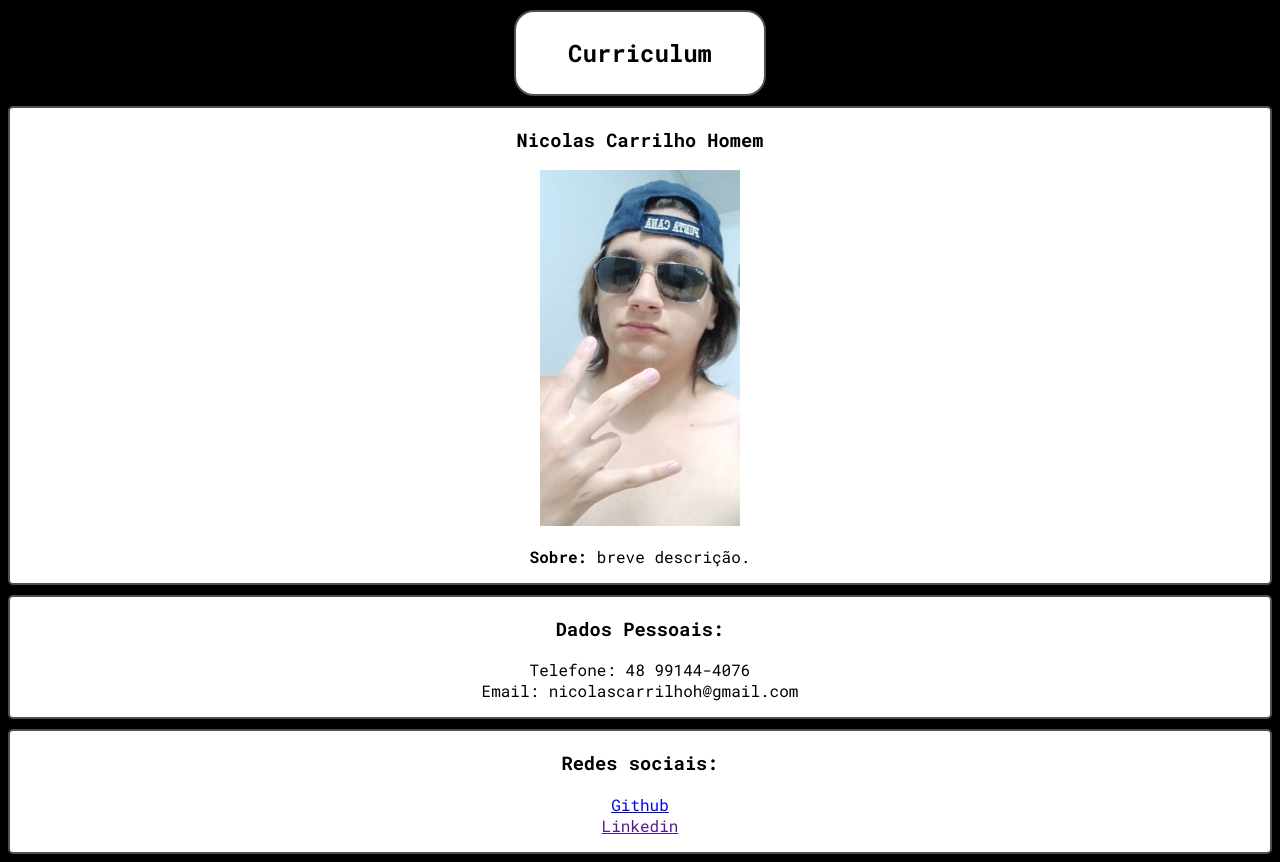
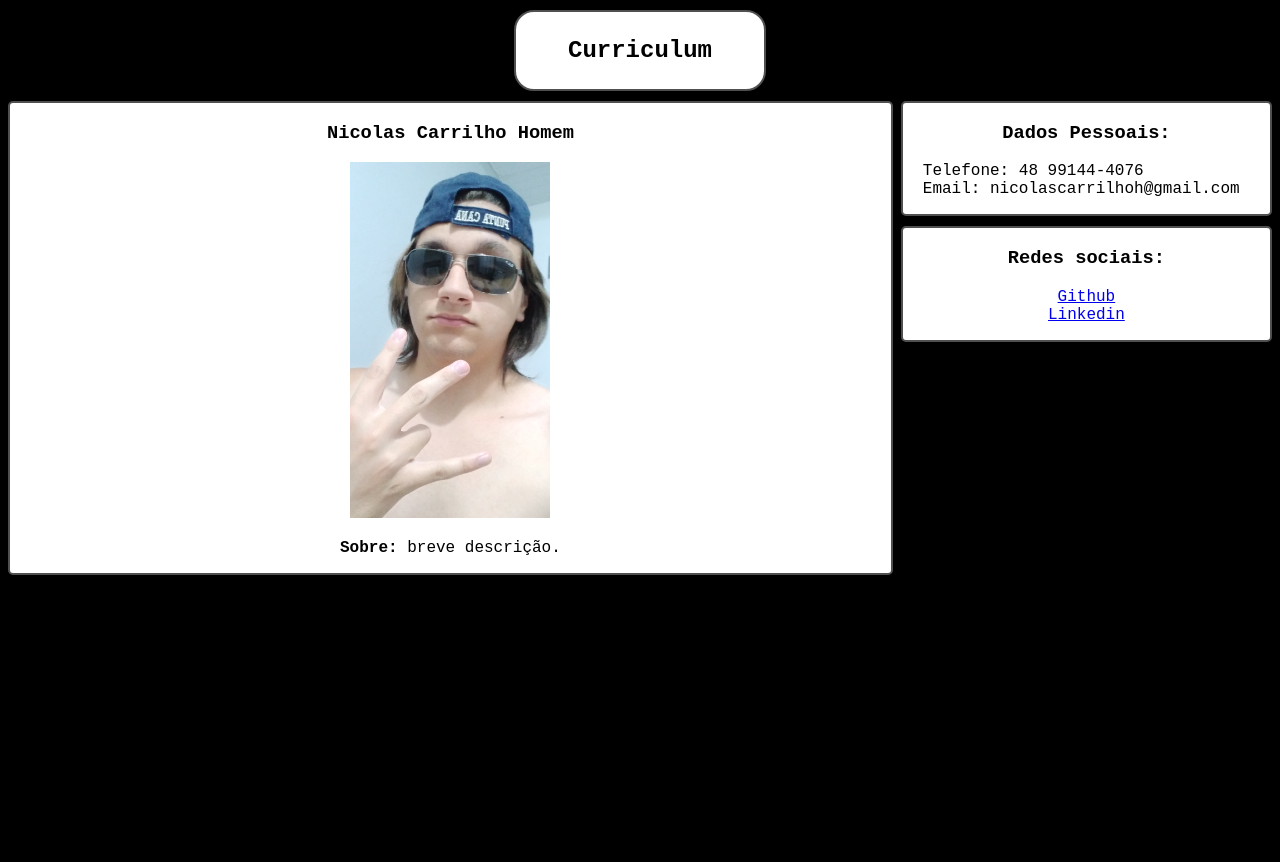
Before and after one commit to DevNCH/fmp_html, a plain HTML site: page repositorio/curriculo.html in a window 1280 px wide. After the commit the page ends 800 px from the top, so only its background shows below. Drawn offline with Linux system fonts and the light colour scheme.

Commit message:
Add files via upload

```diff
--- a/repositorio/curriculo.html
+++ b/repositorio/curriculo.html
@@ -7,19 +7,22 @@
 </head>
 
 <body>
-    <div class="divs" id="div_titulo">
+    <div class="divs" id="titulo">
         <h2>Curriculum</h2>
     </div>
 
-    <div class="divs" id="div_sobre_mim">
+    <div id="formato">
+        <div id="coluna_1">
+            <div class="divs" id="sobre_mim">
                 <h3>Nicolas Carrilho Homem</h3>
 
-        <img width="200" src="imagens/eu.jpg">
+                <img src="imagens/eu.jpg">
 
                 <p><b>Sobre:</b> breve descrição.</p>
             </div>
-
-    <div class="divs" id="div_dados_pessoais">
+        </div>
+        <div id="coluna_2">
+            <div class="divs" id="dados_pessoais">
                 <h3>Dados Pessoais:</h3>
                 <ul>
                     <li>Telefone: 48 99144-4076</li>
@@ -27,12 +30,14 @@
                 </ul>
             </div>
 
-    <div class="divs" id="div_redes_sociais">
+            <div class="divs" id="redes_sociais">
                 <h3>Redes sociais:</h3>
                 <ul>
                     <li><a target="_blank" href="https://github.com/DevNCH">Github</a></li>
-            <li><a target="_blank" href="">Linkedin</a></li>
+                    <li><a target="_blank" href="https://br.linkedin.com/in/nicolas-carrilho-homem">Linkedin</a></li>
                 </ul>
+            </div>
+        </div>
     </div>
 </body>
 
--- a/repositorio/style.css
+++ b/repositorio/style.css
@@ -2,7 +2,14 @@
 
 html {
     background-color: #000000;
-    font-family: 'Roboto Mono';
+    font-family: 'Courier New', Courier, monospace;
+}
+
+#formato {
+    display: grid;
+    grid-auto-flow: column;
+    grid-template-columns: 70%;
+    grid-column-gap: 8px;
 }
 
 .divs {
@@ -13,14 +20,25 @@ html {
     margin-top: 10px;
 }
 
-#div_titulo {
+#titulo {
     border-radius: 20px;
     padding: 5px;
     margin-left: 40%;
     margin-right: 40%;
 }
 
-ul {
+#redes_sociais ul {
     list-style-type: none;
     padding: 0px;
 }
+
+#dados_pessoais ul {
+    list-style-type: none;
+    padding-inline-start: 20px;
+    text-align: left;
+}
+
+#sobre_mim img {
+    width: 200px;
+
+}
```
Also changed, not shown: repositorio/aula/index.html (added, +63 -0 lines). Lines whose indentation alone changed are shown as unchanged.
